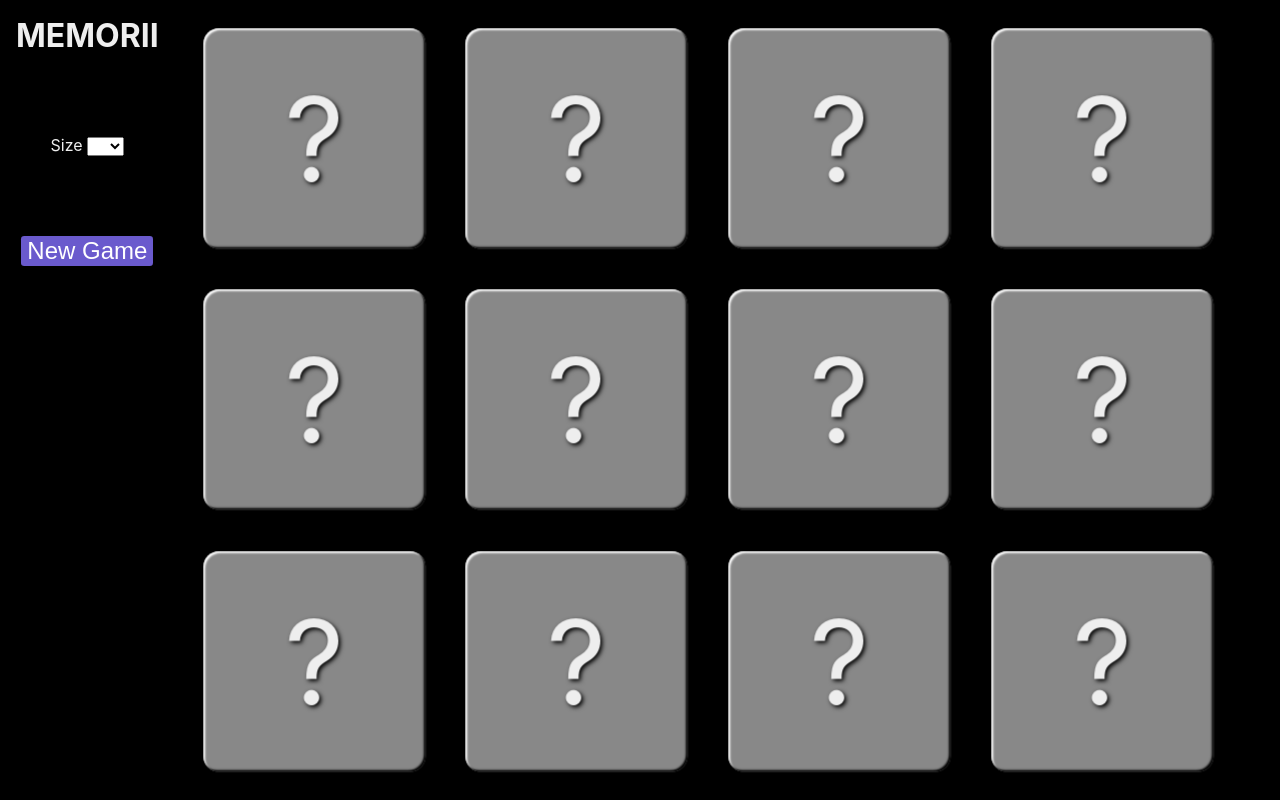
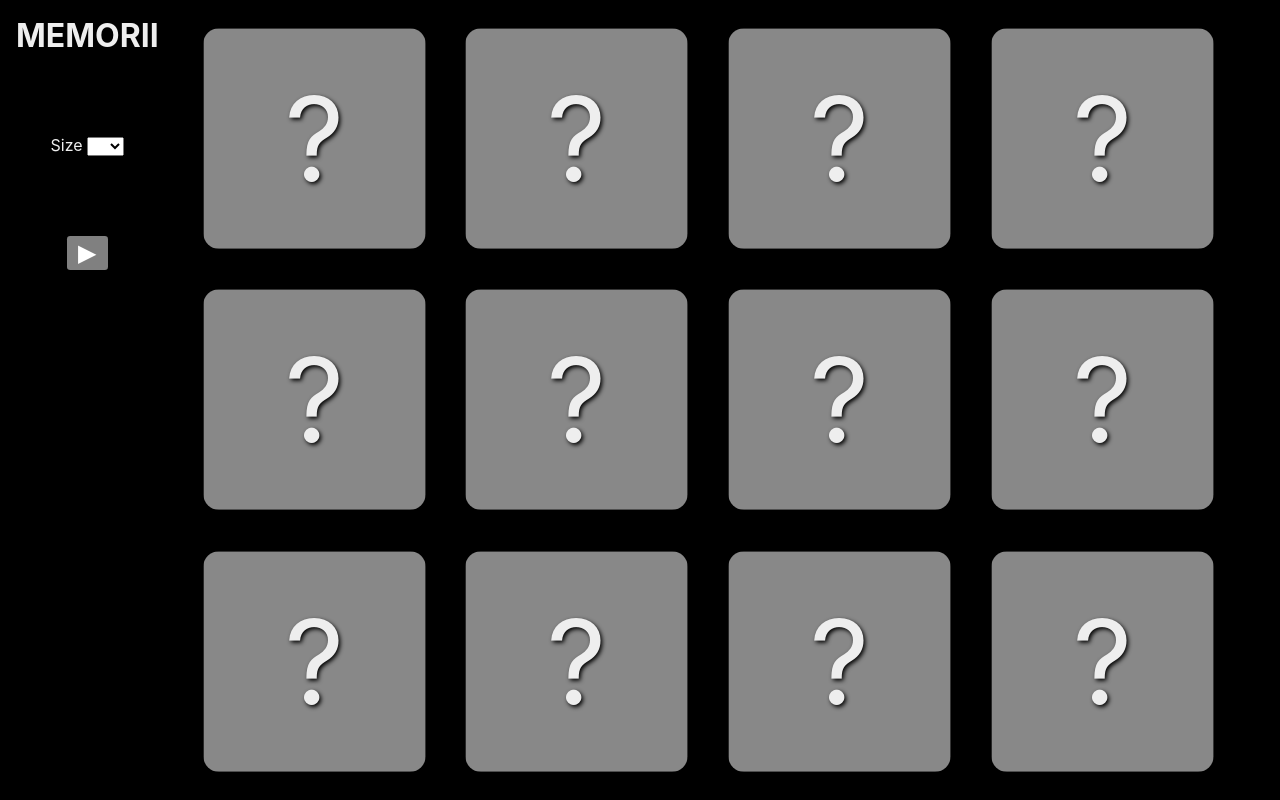
Before and after one commit to cor3000/svelte-memorii, a Svelte app: page / in a window 1280 px wide. Built offline with nearby package versions, Linux system fonts and the light colour scheme.

Commit message:
minor style tuning remove shadows

```diff
--- a/src/App.svelte
+++ b/src/App.svelte
@@ -76,16 +76,20 @@
 	}
 
 	function startGame() {
+		clearGame();
+		setTimeout(() => {
+			cards = initCards(numCards);
+			initGrid();
+		}, 1000);
+	}
+
+	function clearGame() {
 		openCards = [];
-		cards.forEach((card) => {
+		cards.forEach((card, index) => {
 			card.open = false;
 			card.solved = false;
 		});
 		cards = cards;
-		setTimeout(() => {
-			cards = initCards(numCards);
-			initGrid();
-		}, 300);
 	}
 
 	let timeoutId;
@@ -134,8 +138,8 @@
 				<option value="6">6</option>
 				<option value="8">8</option>
 				<option value="10">10</option>
-				<option value="12">12</option>
-				<option selected value="16">16</option>
+				<option value="12" selected>12</option>
+				<option value="16">16</option>
 				<option value="20">20</option>
 				<option value="24">24</option>
 				<option value="30">30</option>
@@ -143,7 +147,7 @@
 				<option value="42">42</option>
 			</select>
 		</label>
-		<button on:click={startGame}>New Game</button>
+		<button on:click={startGame}>▶</button>
 	</header>
 	<div style="--columns: {numCols}; --rows: {numRows}">
 		{#each cards as card}
@@ -185,8 +189,9 @@
 	}
 
 	button {
+		padding: 0.2rem 0.7rem;
 		border: none;
-		background-color: slateblue;
+		background-color: grey;
 		border-radius: 0.2rem;
 		font-size: 1.5rem;
 		color: white;
--- a/src/Card.svelte
+++ b/src/Card.svelte
@@ -26,22 +26,18 @@
         position: relative;
         border-radius: 7%;
         background-color: #888;
-        border: 0 solid transparent;
-        transform: perspective(10cm) rotateY(0deg) scale(0.9);
-        transition: transform 0.3s ease-in-out, background-color 0s 0.15s,
-            box-shadow 0s 0.15s, border 0.3s;
-        box-shadow: inset -2px -2px 2px black, inset 2px 2px 2px white;
+        border: 0.5vmin solid transparent;
+        transform: rotateY(0deg) scale(0.9);
+        transition: transform 0.3s ease-in-out, background-color 0s 0.15s;
     }
     div.card.open {
         background-color: var(--card-color);
-        transform: perspective(10cm) rotateY(180deg) scale(1);
-        box-shadow: inset 2px -2px 2px black, inset -2px 2px 2px white;
+        transform: rotateY(180deg) scale(1);
     }
     div.card.solved {
-        border: 0.5vmin solid wheat;
-        box-shadow: inset -2px 2px 5px black;
+        border: 0.7vmin solid wheat;
         transition: transform 0.3s ease-in-out, background-color 0s 0.15s,
-            box-shadow 0s 0.15s, border 0.3s 0.3s;
+            border-color 0.3s 0s;
     }
     div.card::before,
     div.card::after {
```
